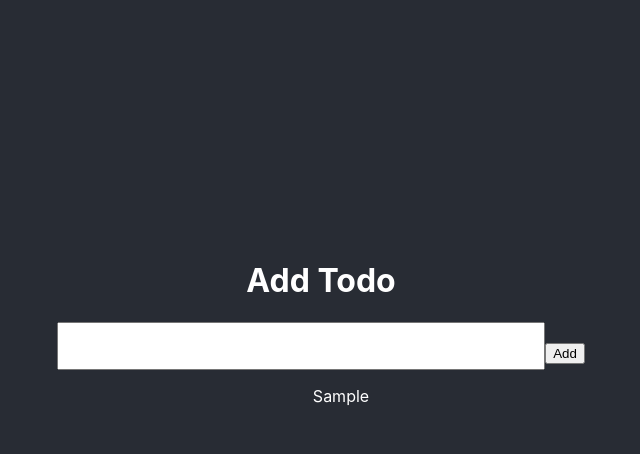
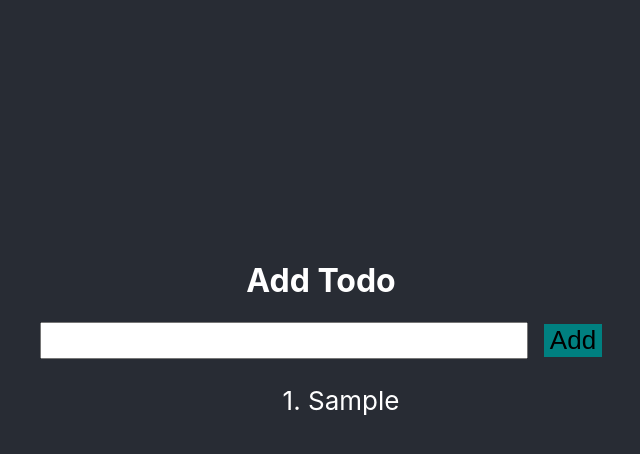
Before and after one commit to pavsaund/react-testing, a React (Create React App) app: page /t in a window 1280 px wide. Both pictures are taken after typing "Sample" into the empty fields and a click on the button "Add". Shown: the top 454 px of the page, without its empty margins (319-959 px from the left). Built offline with nearby package versions, Linux system fonts and the light colour scheme.

Commit message:
Split up everything into seperate components

```diff
--- /dev/null
+++ b/src/Todos/TodoBar.tsx
@@ -0,0 +1,64 @@
+import React, { CSSProperties } from 'react';
+import { TodoItem } from './TodoItem';
+
+
+export type TodoBarParams = {
+    items: TodoItem[];
+
+};
+
+export class TodoBar extends React.Component<{ onAdded: (item: TodoItem) => void; }, { value: string; }> {
+    private inputStyle: CSSProperties = {
+        fontSize: 'calc(10px + 2vmin)',
+        width: '60vmin',
+        color: '#000',
+    };
+    private buttonStyle: CSSProperties = {
+        fontSize: 'calc(10px + 2vmin)',
+        marginLeft: '1rem',
+        backgroundColor: 'teal',
+        border: 0,
+    };
+
+    constructor(props: { onAdded: (item: TodoItem) => void; }) {
+        super(props);
+        this.state = { value: '' };
+
+        this.handleAdd = this.handleAdd.bind(this);
+        this.handleChange = this.handleChange.bind(this);
+        this.handleKeypress = this.handleKeypress.bind(this);
+    }
+
+
+    handleChange(e: React.ChangeEvent<HTMLInputElement>) {
+        this.setState({ value: e.target.value });
+    }
+
+    handleKeypress(e: React.KeyboardEvent<HTMLInputElement>) {
+        if (e.key === 'Enter') {
+            this.handleAdd();
+        }
+    }
+
+    handleAdd() {
+        let item = new TodoItem();
+        item.todo = this.state.value;
+        this.props.onAdded(item);
+        this.setState({ value: '' });
+    }
+
+    render() {
+        return (
+            <>
+                <input
+                    className="search-bar"
+                    style={this.inputStyle}
+                    value={this.state.value}
+                    onKeyPress={this.handleKeypress}
+                    onChange={this.handleChange}
+                ></input>
+                <button style={this.buttonStyle} onClick={this.handleAdd}>Add</button>
+            </>
+        );
+    };
+}
--- /dev/null
+++ b/src/Todos/TodoItem.tsx
@@ -0,0 +1,9 @@
+
+export class TodoItem {
+    todo: string = '';
+    created: Date = new Date();
+
+    get key(): string {
+        return this.todo.toString();
+    }
+}
--- /dev/null
+++ b/src/Todos/TodoItems.tsx
@@ -0,0 +1,15 @@
+import React from 'react';
+import { TodoBarParams } from './TodoBar';
+
+
+export function TodoItems({ items }: TodoBarParams) {
+
+    const style: React.CSSProperties = {
+        listStyleType: 'none',
+        fontSize: 'calc(10px + 2vmin)',
+    };
+    const allTodos = items.map((i, index) => <li key={i.todo}>{index + 1}. {i.todo}</li>);
+    return (
+        <ul style={style}>{allTodos}</ul>
+    );
+}
--- a/src/Todos/TodosPage.tsx
+++ b/src/Todos/TodosPage.tsx
@@ -1,4 +1,7 @@
 import React, { CSSProperties } from 'react';
+import { TodoBar } from './TodoBar';
+import { TodoItem } from './TodoItem';
+import { TodoItems } from './TodoItems';
 
 type TodosState = {
     items: TodoItem[]
@@ -12,8 +15,8 @@ export class TodosPage extends React.Component<{}, TodosState> {
         color: 'white',
     };
 
-    constructor(props: {}, state: TodosState) {
-        super(props, state);
+    constructor(props: {}) {
+        super(props);
         this.state = {items: []};
         this.addItem = this.addItem.bind(this);
     }
@@ -29,76 +32,3 @@ export class TodosPage extends React.Component<{}, TodosState> {
             <TodoItems items={this.state.items}/>
         </div>
 }
-
-export class TodoBar extends React.Component<{onAdded: (item: TodoItem) => void}, {value: string}> {
-    private styles: CSSProperties = {
-        fontSize: 'calc(20px + 2vmin)',
-        width: '60vmin',
-        color: '#000',
-    };
-
-    constructor(props: {onAdded: (item: TodoItem) => void}) {
-        super(props);
-        this.state = {value: ''};
-
-        this.handleAdd = this.handleAdd.bind(this);
-        this.handleChange = this.handleChange.bind(this);
-        this.handleKeypress = this.handleKeypress.bind(this);
-    }
-
-
-    handleChange(e: React.ChangeEvent<HTMLInputElement>){
-        this.setState({value: e.target.value});
-    }
-
-    handleKeypress(e: React.KeyboardEvent<HTMLInputElement>) {
-        if(e.key === 'Enter') {
-            this.handleAdd();
-        }
-    }
-
-    handleAdd() {
-        let item = new TodoItem();
-        item.todo = this.state.value;
-        this.props.onAdded(item);
-        this.setState({value: ''});
-    }
-
-    render(){
-        return (
-        <>
-            <input
-                className="search-bar"
-                style={this.styles}
-                value={this.state.value}
-                onKeyPress={this.handleKeypress}
-                onChange={this.handleChange}
-            ></input>
-            <button onClick={this.handleAdd}>Add</button>
-        </>
-    )};
-}
-type TodoBarParams = {
-    items: TodoItem[];
-
-};
-
-function TodoItems({items}: TodoBarParams){
-
-    const allTodos = items.map((i) => <li key={i.todo}>{i.todo}</li>)
-    const style: React.CSSProperties = {
-        listStyleType: 'none',
-    }
-    return (
-        <ul style={style}>{allTodos}</ul>
-    );
-}
-
-export class TodoItem {
-    todo: string = '';
-    created: Date = new Date();
-
-    get key(): string {
-        return this.todo.toString();
-    }
-}
```
